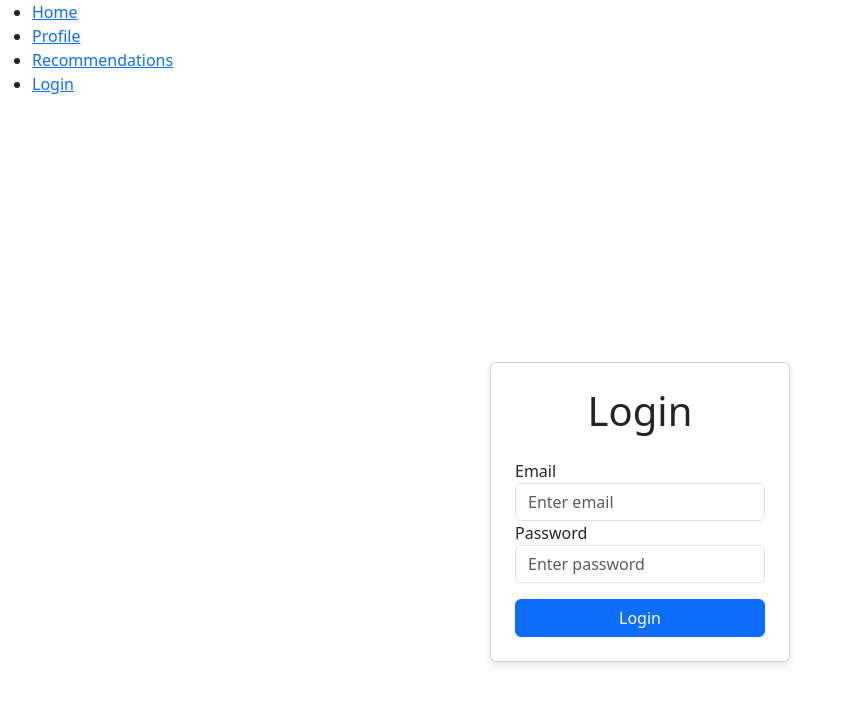
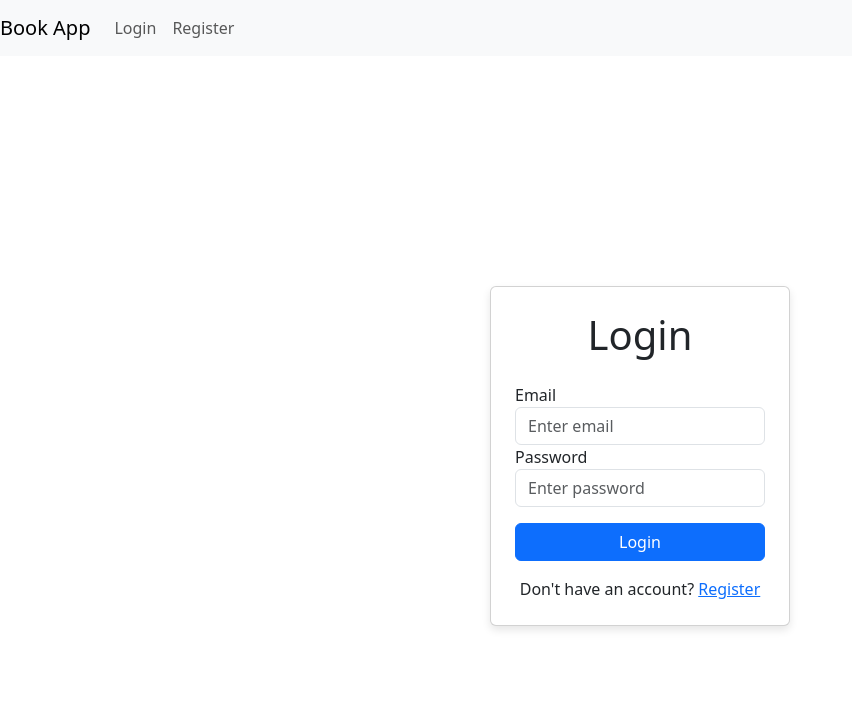
Before and after one commit to firoze-hossain/BookRecommendationSystem, a React (Create React App) app in the folder book-recommendation-frontend/: page /login in a window 1280 px wide. Shown: the top 704 px of the page, without its empty margins (0-852 px from the left). Built offline with nearby package versions, Linux system fonts and the light colour scheme.

Commit message:
login, navbar, registration logic updated with new logout functionality

```diff
--- a/book-recommendation-frontend/src/App.js
+++ b/book-recommendation-frontend/src/App.js
@@ -1,22 +1,57 @@
 import './App.css';
-import React from 'react';
-import { BrowserRouter as Router, Route, Routes } from 'react-router-dom';
+import React, { useState, useEffect } from 'react';
+import { BrowserRouter as Router, Route, Routes, Navigate } from 'react-router-dom';
 import Navbar from './components/Navbar';
 import Home from './pages/Home';
 import Login from './pages/Login';
 import Profile from './pages/Profile';
 import Recommendations from './pages/Recommendations';
+import Register from './pages/Register';
 
 function App() {
+    const [isLoggedIn, setIsLoggedIn] = useState(false);
+
+    useEffect(() => {
+        const token = localStorage.getItem('token');
+        if (token) {
+            setIsLoggedIn(true);
+        }
+    }, []);
+
+    const handleLogin = () => {
+        setIsLoggedIn(true);
+    };
+
+    const handleLogout = () => {
+        localStorage.removeItem('token');
+        setIsLoggedIn(false);
+    };
+
     return (
         <Router>
             <div>
-                <Navbar />
+                <Navbar isLoggedIn={isLoggedIn} handleLogout={handleLogout} />
                 <Routes>
-                    <Route path="/" element={<Home />} />
-                    <Route path="/login" element={<Login />} />
-                    <Route path="/profile" element={<Profile />} />
-                    <Route path="/recommendations" element={<Recommendations />} />
+                    <Route
+                        path="/"
+                        element={isLoggedIn ? <Home /> : <Navigate to="/login" />}
+                    />
+                    <Route
+                        path="/login"
+                        element={<Login onLogin={handleLogin} />}
+                    />
+                    <Route
+                        path="/register"
+                        element={<Register />}
+                    />
+                    <Route
+                        path="/profile"
+                        element={isLoggedIn ? <Profile /> : <Navigate to="/login" />}
+                    />
+                    <Route
+                        path="/recommendations"
+                        element={isLoggedIn ? <Recommendations /> : <Navigate to="/login" />}
+                    />
                 </Routes>
             </div>
         </Router>
--- /dev/null
+++ b/book-recommendation-frontend/src/Register.css
@@ -0,0 +1,7 @@
+.card {
+    box-shadow: 0 4px 8px rgba(0, 0, 0, 0.1);
+}
+
+.card h1 {
+    margin-bottom: 1.5rem;
+}
--- a/book-recommendation-frontend/src/components/Navbar.js
+++ b/book-recommendation-frontend/src/components/Navbar.js
@@ -1,15 +1,43 @@
 import React from 'react';
 import { Link } from 'react-router-dom';
 
-function Navbar() {
+function Navbar({ isLoggedIn, handleLogout }) {
     return (
-        <nav>
-            <ul>
-                <li><Link to="/">Home</Link></li>
-                <li><Link to="/profile">Profile</Link></li>
-                <li><Link to="/recommendations">Recommendations</Link></li>
-                <li><Link to="/login">Login</Link></li>
-            </ul>
+        <nav className="navbar navbar-expand-lg navbar-light bg-light">
+            <Link className="navbar-brand" to="/">Book App</Link>
+            <div className="collapse navbar-collapse">
+                <ul className="navbar-nav mr-auto">
+                    {isLoggedIn && (
+                        <>
+                            <li className="nav-item">
+                                <Link className="nav-link" to="/">Home</Link>
+                            </li>
+                            <li className="nav-item">
+                                <Link className="nav-link" to="/profile">Profile</Link>
+                            </li>
+                            <li className="nav-item">
+                                <Link className="nav-link" to="/recommendations">Recommendations</Link>
+                            </li>
+                        </>
+                    )}
+                </ul>
+                <ul className="navbar-nav ml-auto">
+                    {!isLoggedIn ? (
+                        <>
+                            <li className="nav-item">
+                                <Link className="nav-link" to="/login">Login</Link>
+                            </li>
+                            <li className="nav-item">
+                                <Link className="nav-link" to="/register">Register</Link>
+                            </li>
+                        </>
+                    ) : (
+                        <li className="nav-item">
+                            <button className="btn btn-link nav-link" onClick={handleLogout}>Logout</button>
+                        </li>
+                    )}
+                </ul>
+            </div>
         </nav>
     );
 }
--- a/book-recommendation-frontend/src/pages/Login.js
+++ b/book-recommendation-frontend/src/pages/Login.js
@@ -1,17 +1,22 @@
 import React, { useState } from 'react';
 import axios from 'axios';
-import { useNavigate } from 'react-router-dom';
-import '../Login.css'; // Optional for additional custom styles
+import { useNavigate, Link } from 'react-router-dom';
+import '../Login.css';
 
-function Login() {
+function Login({ onLogin }) {
     const [email, setEmail] = useState('');
     const [password, setPassword] = useState('');
     const navigate = useNavigate();
 
     const login = async () => {
-        const response = await axios.post('http://localhost:8085/api/v1/auth/authenticate', { email, password });
-        localStorage.setItem('token', response.data.token);
-        navigate('/');
+        try {
+            const response = await axios.post('http://localhost:8085/api/v1/auth/authenticate', { email, password });
+            localStorage.setItem('token', response.data.token);
+            onLogin();
+            navigate('/');
+        } catch (error) {
+            console.error('Login failed:', error);
+        }
     };
 
     return (
@@ -41,6 +46,9 @@ function Login() {
                     />
                 </div>
                 <button className="btn btn-primary btn-block mt-3" onClick={login}>Login</button>
+                <div className="mt-3 text-center">
+                    <span>Don't have an account? </span><Link to="/register">Register</Link>
+                </div>
             </div>
         </div>
     );
--- /dev/null
+++ b/book-recommendation-frontend/src/pages/Register.js
@@ -0,0 +1,75 @@
+import React, { useState } from 'react';
+import axios from 'axios';
+import { useNavigate,Link } from 'react-router-dom';
+import '../Register.css'; // Optional for additional custom styles
+
+function Register() {
+    const [firstName, setFirstName] = useState('');
+    const [lastName, setLastName] = useState('');
+    const [email, setEmail] = useState('');
+    const [password, setPassword] = useState('');
+    const navigate = useNavigate();
+
+    const register = async () => {
+        await axios.post('http://localhost:8085/api/v1/auth/register', { firstName, lastName, email, password });
+        navigate('/login');
+    };
+
+    return (
+        <div className="container d-flex align-items-center justify-content-center" style={{ height: '100vh' }}>
+            <div className="card p-4" style={{ width: '300px' }}>
+                <h1 className="text-center">Register</h1>
+                <div className="form-group">
+                    <label htmlFor="firstName">First Name</label>
+                    <input
+                        type="text"
+                        className="form-control"
+                        id="firstName"
+                        value={firstName}
+                        onChange={(e) => setFirstName(e.target.value)}
+                        placeholder="Enter first name"
+                    />
+                </div>
+                <div className="form-group">
+                    <label htmlFor="lastName">Last Name</label>
+                    <input
+                        type="text"
+                        className="form-control"
+                        id="lastName"
+                        value={lastName}
+                        onChange={(e) => setLastName(e.target.value)}
+                        placeholder="Enter last name"
+                    />
+                </div>
+                <div className="form-group">
+                    <label htmlFor="email">Email</label>
+                    <input
+                        type="email"
+                        className="form-control"
+                        id="email"
+                        value={email}
+                        onChange={(e) => setEmail(e.target.value)}
+                        placeholder="Enter email"
+                    />
+                </div>
+                <div className="form-group">
+                    <label htmlFor="password">Password</label>
+                    <input
+                        type="password"
+                        className="form-control"
+                        id="password"
+                        value={password}
+                        onChange={(e) => setPassword(e.target.value)}
+                        placeholder="Enter password"
+                    />
+                </div>
+                <button className="btn btn-primary btn-block mt-3" onClick={register}>Register</button>
+                <div className="mt-3 text-center">
+                    <span>Already have an account? </span><Link to="/login">Login</Link>
+                </div>
+            </div>
+        </div>
+    );
+}
+
+export default Register;
```
